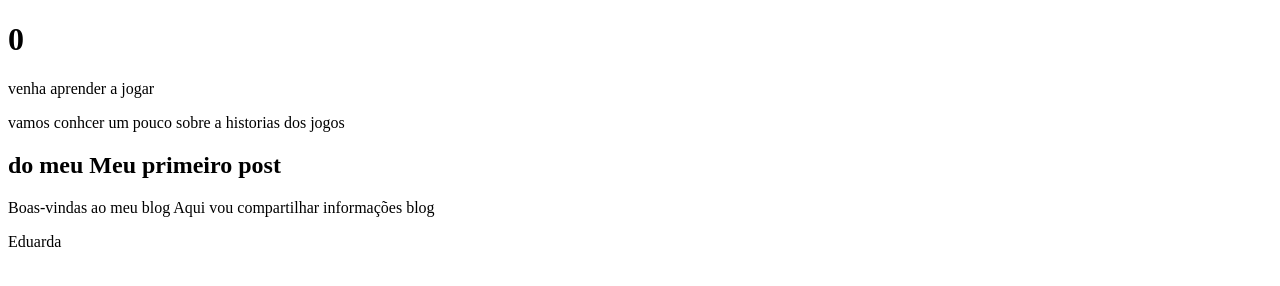
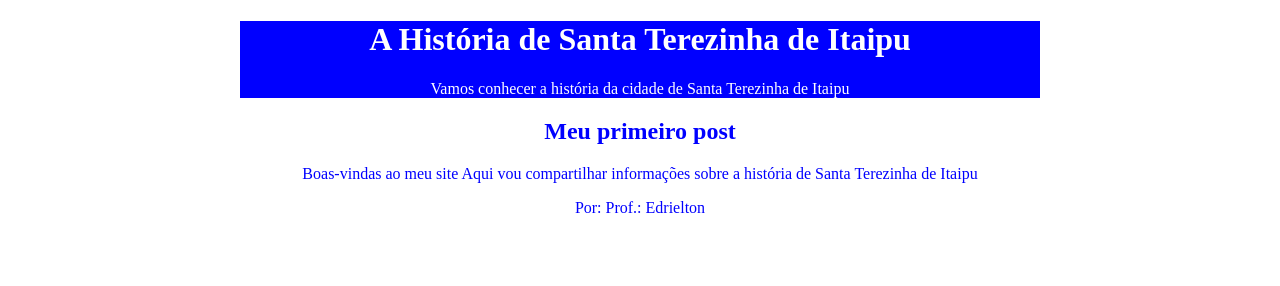
Before and after one commit to eeferraso/blogdaduda, a plain HTML site: page index.html in a window 1280 px wide. Drawn offline with Linux system fonts and the light colour scheme.

Commit message:
reorganizando o código

```diff
--- a/index.html
+++ b/index.html
@@ -3,18 +3,37 @@
 <head>
     <meta charset="UTF-8">
     <meta name="viewport" content="width=device-width, initial-scale=1.0">
+    <title>História de Santa de Terezinha</title>
+<style>
+    header{
+        background-color: blue;
+        color: white;
+        text-align: center;
+        max-width: 800px;
+        margin: 0 auto;
+    }
+
+    main{
+        background-color: white;
+        color: blue;
+        text-align: center;
+        max-width: 800px;
+        margin: 0 auto;
+    }
+</style>
 </head>
+<body>
     <header>
-        <h1>0</h1> venha aprender a jogar
-     <p></p>vamos conhcer um pouco sobre a historias dos jogos
+            <h1>A História de Santa Terezinha de Itaipu</h1>
+            <p>Vamos conhecer a história da cidade de Santa Terezinha de Itaipu</p>
     </header>
-    <main>
-
-    <h2>do meu Meu primeiro post</h2>
-      <p>Boas-vindas ao meu blog
-   Aqui vou compartilhar informações blog
-    <p></p> Eduarda </p>
-
+<main>
+    <h2>Meu primeiro post</h2>
+    <p>Boas-vindas ao meu site
+        Aqui vou compartilhar informações sobre a história de Santa Terezinha de Itaipu
+    </p>
+    <p>Por: Prof.: Edrielton</p>
+</main>
 
 
 </body>
```
Also changed, not shown: 1 other file.
